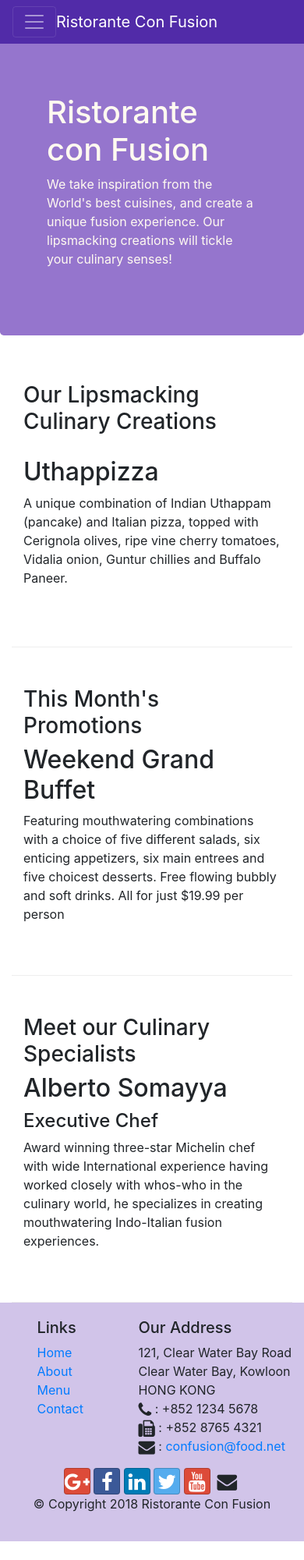
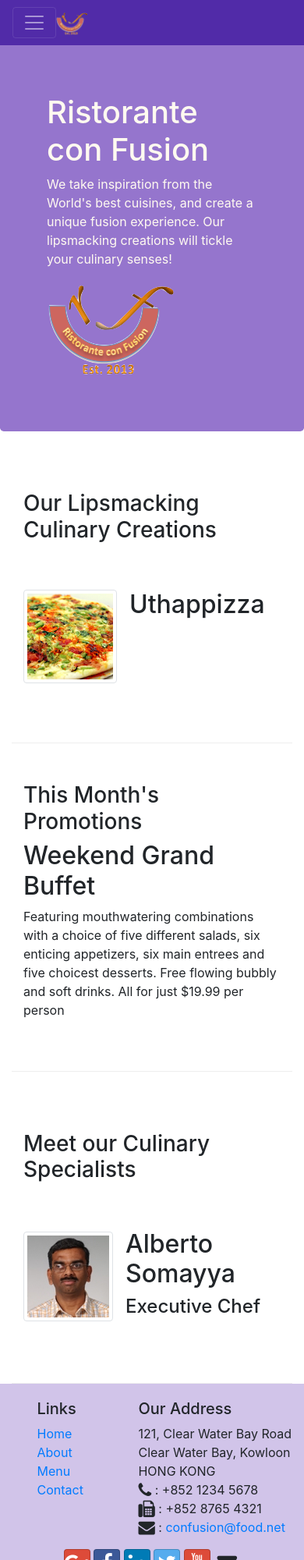
Before and after one commit to bhavesh732/reactcourse, a website: page index.html in a window 390 px wide. Shown: the top 2000 px of the page at 78% size. Before the commit the page ends 1976 px from the top, so only its background shows below. Drawn offline with nearby package versions, Linux system fonts and the light colour scheme.

Commit message:
images and media

```diff
--- a/index.html
+++ b/index.html
@@ -19,7 +19,7 @@
             <button class="navbar-toggler" type="button" data-toggle="collapse" data-target="#Navbar">
                 <span class="navbar-toggler-icon"></span>
             </button>
-            <a class="navbar-brand mr-auto" href="index.html">Ristorante Con Fusion</a>
+            <a class="navbar-brand mr-auto" href="index.html"><img src="img/logo.png" height="30" width="41" alt=""></a>
             <div class="collapse navbar-collapse" id="Navbar">
                 <ul class="navbar-nav mr-auto">
                     <li class="nav-item active">
@@ -46,7 +46,9 @@
                     <h1>Ristorante con Fusion</h1>
                     <p>We take inspiration from the World's best cuisines, and create a unique fusion experience. Our lipsmacking creations will tickle your culinary senses!</p>
                 </div>
-                <div class="col-12 col-sm"></div>
+                <div class="col-12 col-sm align-self-center">
+                    <img src="img/logo.png" class="img-fluid" alt="">
+                </div>
             </div>
         </div>
     </header>
@@ -57,8 +59,13 @@
                 <h3>Our Lipsmacking Culinary Creations</h3>
             </div>
             <div class="col col-sm order-sm-first col-md">
-                <h2>Uthappizza</h2>
-                <p>A unique combination of Indian Uthappam (pancake) and Italian pizza, topped with Cerignola olives, ripe vine cherry tomatoes, Vidalia onion, Guntur chillies and Buffalo Paneer.</p>
+                <div class="media">
+                    <img class="d-flex mr-3 img-thumbnail align-self-center" src="img/uthappizza.png" alt="uthapizza">
+                    <div class="media-body">
+                        <h2 class="mt-0">Uthappizza</h2>
+                        <p class="d-none d-sm-block">A unique combination of Indian Uthappam (pancake) and Italian pizza, topped with Cerignola olives, ripe vine cherry tomatoes, Vidalia onion, Guntur chillies and Buffalo Paneer.</p>
+                    </div>
+                </div>
             </div>
         </div>
         <div class="row row-content align-items-center">
@@ -75,9 +82,14 @@
                 <h3>Meet our Culinary Specialists</h3>
             </div>
             <div class="col col-sm order-sm-first col-md">
-                <h2>Alberto Somayya</h2>
-                <h4>Executive Chef</h4>
-                <p>Award winning three-star Michelin chef with wide International experience having worked closely with whos-who in the culinary world, he specializes in creating mouthwatering Indo-Italian fusion experiences. </p>
+                <div class="media">
+                    <img class="d-flex mr-3 img-thumbnail align-self-center" src="img/alberto.png" alt="alberto">
+                    <div class="media-body">
+                        <h2 class="mt-0">Alberto Somayya</h2>
+                        <h4>Executive Chef</h4>
+                        <p class="d-none d-sm-block">Award winning three-star Michelin chef with wide International experience having worked closely with whos-who in the culinary world, he specializes in creating mouthwatering Indo-Italian fusion experiences. </p>
+                    </div>
+                </div>
             </div>
         </div>
     </div>
```
Also changed, not shown: aboutus.html (+3 -2 lines), contactus.html (+3 -2 lines), img/alberto.png (added), img/buffet.png (added), img/logo.png (added), img/uthappizza.png (added), 1 other file.
